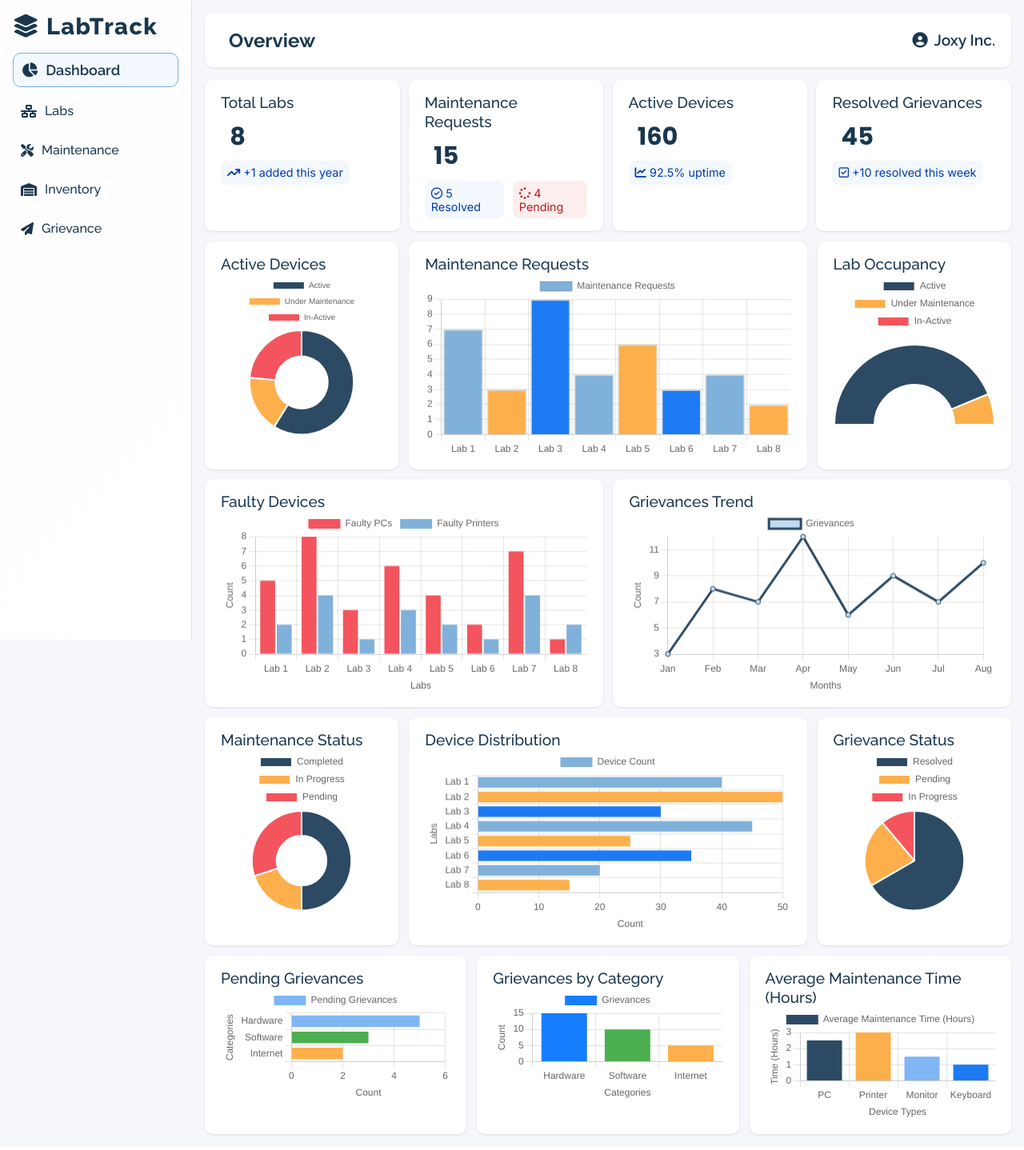
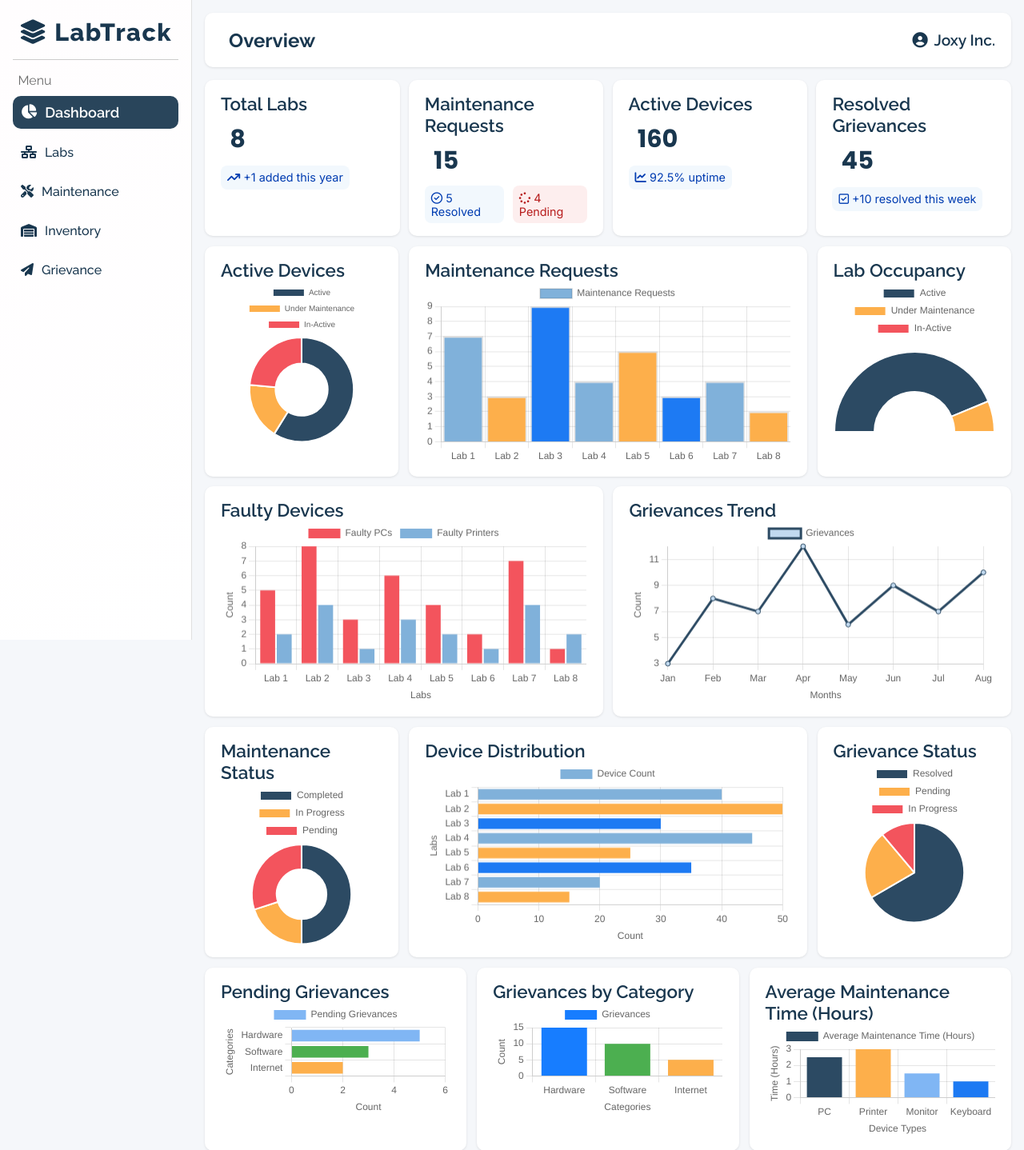
Before and after one commit to Ompatil39/LabTrack, a PHP site: page /views/home.html in a window 1280 px wide. Shown: the top 1438 px of the page at 80% size. Run offline with PHP 8.4, Linux system fonts and the light colour scheme; some libraries are stand-ins or nearby versions.

Commit message:
sideabar changes

```diff
--- a/public/css/style.css
+++ b/public/css/style.css
@@ -53,24 +53,39 @@ body {
   font-family: "Raleway", sans-serif;
   background: linear-gradient(135deg, #fffdfe, #ffffff);
   border-right: 0.0625rem solid #e0e0e0;
-  padding: var(--padding);
+  padding: 1.35rem var(--padding);
   box-sizing: border-box;
   flex-shrink: 0;
 }
 
 .sidebar .logo {
   display: flex;
+  justify-content: center;
   align-items: center;
-  margin-bottom: var(--padding);
+  margin-bottom: 1rem;
 }
 
 .sidebar .logo span {
-  font-size: 1.8rem;
+  font-size: 1.9rem;
   letter-spacing: 0.05em;
   font-weight: 800;
   color: var(--main-text-color);
 }
 
+hr.solid {
+  display: block;
+  height: 1px;
+  border: 0;
+  border-top: 1px solid #ccc; /*#C4C4C4*/
+  margin: 1em 0;
+  padding: 0;
+  margin-bottom: 1rem;
+}
+
+.menu-title {
+  padding-left: 0.4rem;
+  color: #6E6E6E;
+}
 .sidebar .menu {
   list-style: none;
   padding: 0;
@@ -104,8 +119,9 @@ body {
 .sidebar .menu li.active a {
   font-size: 1.125rem;
   font-weight: 600;
-  background-color: #f2f8fd;
-  border: 1px solid #78b0df;
+  background-color: #19374fed;
+  color: #ffffff;
+  /* border: 1px solid #78b0df; */
 }
 
 .sidebar .help-center,
@@ -171,7 +187,6 @@ body {
   gap: 0.7rem;
 }
 
-
 .ex {
   display: grid;
   /* grid-template-columns: minmax(250px, 1fr) minmax(400px, 2fr) minmax(250px, 1fr); */
@@ -208,8 +223,8 @@ body {
 
 /* ------------------------ Item Styles ------------------------ */
 .items {
-  font-size: 1.2rem;
-  font-weight: 500;
+  font-size: 1.4rem;
+  font-weight: 550;
   padding: 1rem 1.25rem;
   background-color: #fff;
   border-radius: var(--border-radius);
@@ -221,7 +236,6 @@ body {
 
 .items span {
   text-align: left;
-
 }
 
 /* .items:hover {
--- a/views/home.html
+++ b/views/home.html
@@ -50,7 +50,9 @@
         <div class="logo">
           <span><i class="fa-solid fa-layer-group"></i> LabTrack</span>
         </div>
+        <hr class="solid" />
         <ul class="menu">
+          <li class="menu-title">Menu</li>
           <!-- Dashboard Link -->
           <li class="active">
             <a href="#"> <i class="fa-solid fa-chart-pie"></i> Dashboard </a>
@@ -214,7 +216,6 @@
           </div>
         </div>
         <!--  -->
-
       </div>
     </div>
   </body>
```
